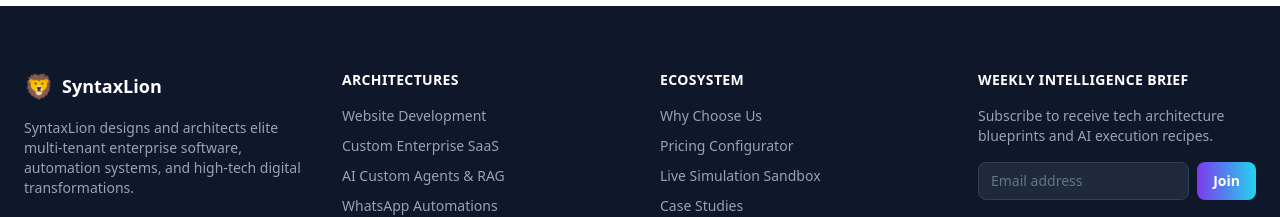
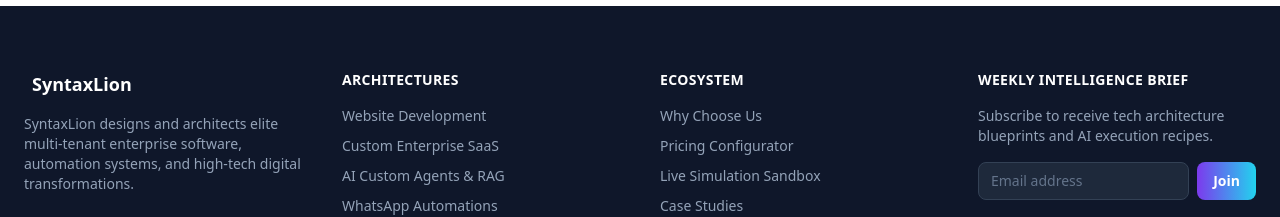
Before and after one commit to chgkrish99-hub/syntaxLion, a React (Create React App) app: page / in a window 1280 px wide. Shown: the part 8285-8502 px from the top of the page. Built offline with nearby package versions, Linux system fonts and the light colour scheme.

Commit message:
js changes

```diff
--- a/src/App.js
+++ b/src/App.js
@@ -1006,7 +1006,7 @@
       <div className="max-w-7xl mx-auto px-6 grid sm:grid-cols-2 lg:grid-cols-4 gap-10 mb-10">
         <div>
           <div className="flex items-center gap-2 font-extrabold text-lg text-white mb-4">
-            <span className="text-2xl">🦁</span> SyntaxLion
+            <span className="text-2xl"></span>SyntaxLion
           </div>
           <p className="text-sm text-slate-400 mb-5">
             SyntaxLion designs and architects elite multi-tenant enterprise
```
